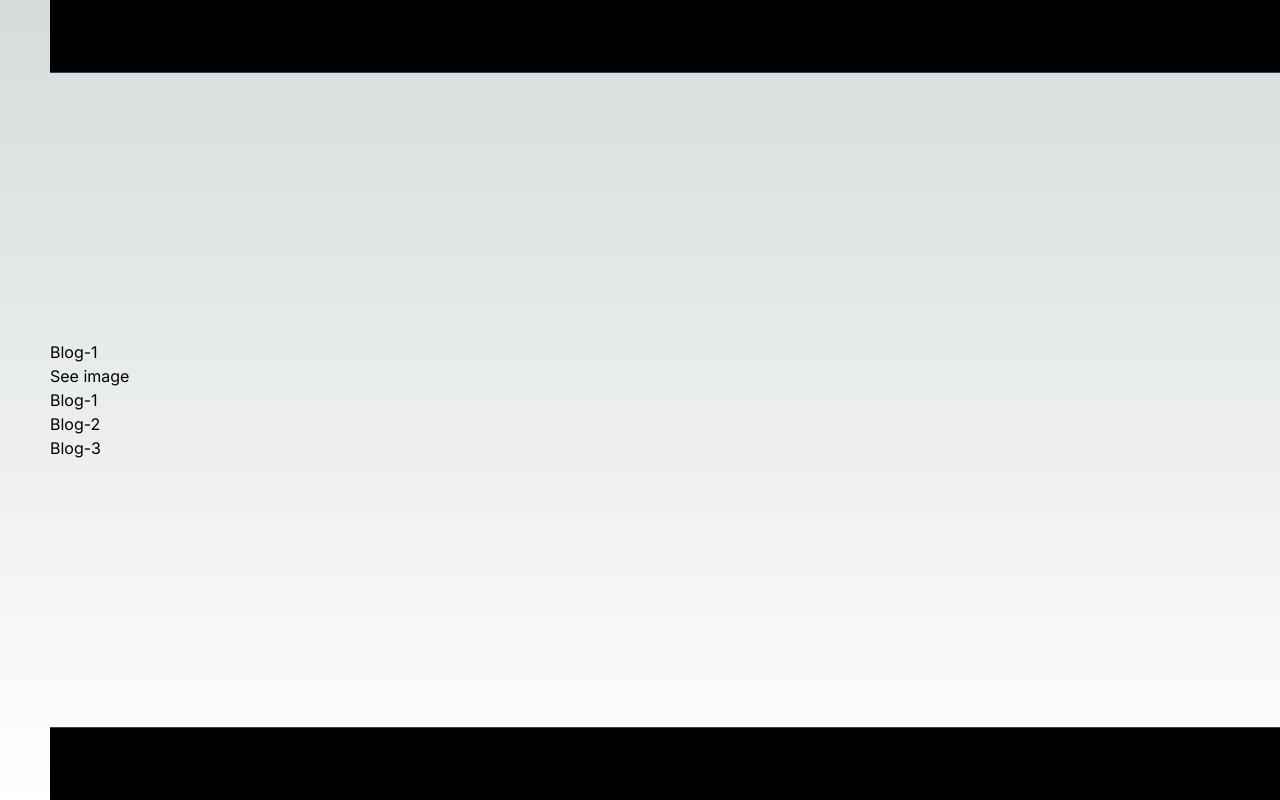
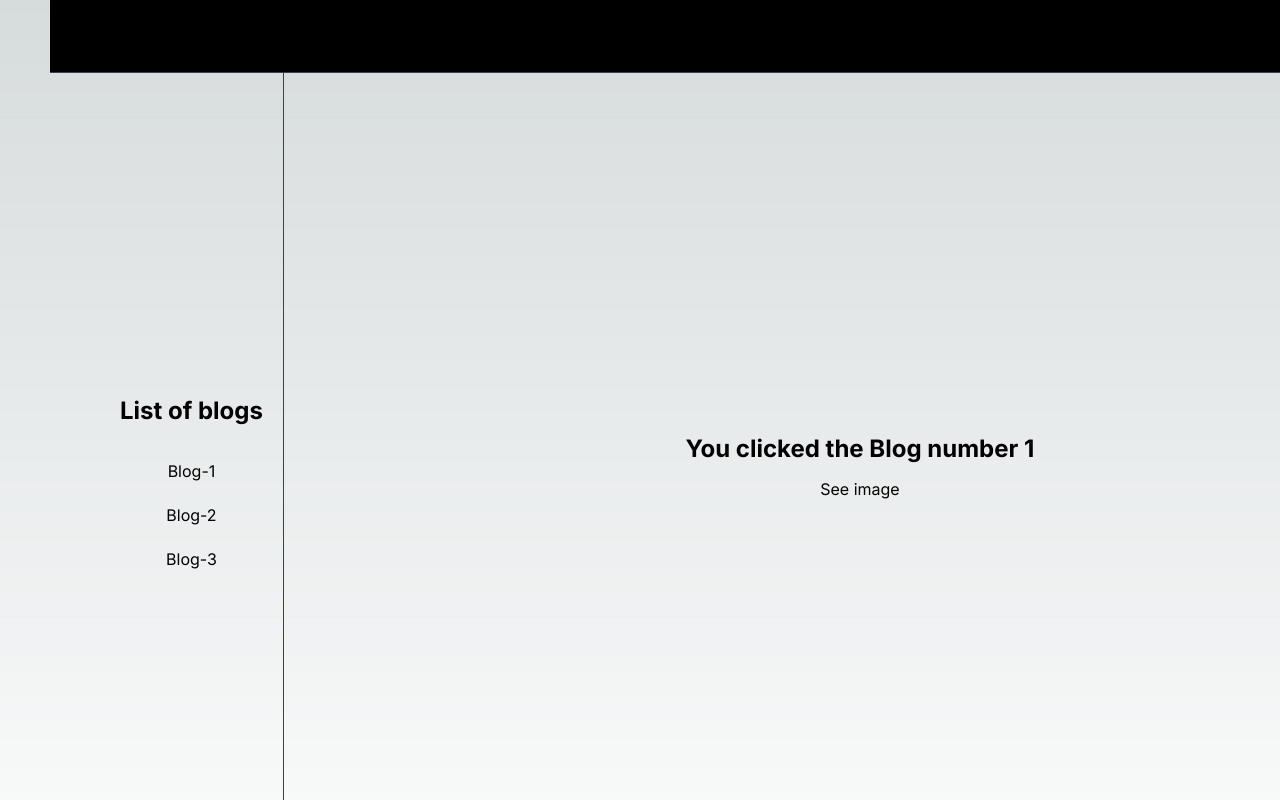
Before and after one commit to HarenaFiantso/Blog-app-practice, a Next.js app: page /blog/1 in a window 1280 px wide. Shown: the top 800 px of the page. Built offline with nearby package versions, Linux system fonts and the light colour scheme.

Commit message:
chore: add layout for blog

```diff
--- a/app/blog/[blogId]/page.tsx
+++ b/app/blog/[blogId]/page.tsx
@@ -4,16 +4,9 @@ import {blogs} from "@/app/datas/BlogList";
 
 const BlogPage = ({params}: { params: { blogId: string } }) => {
     return (
-        <div>
-            <h1>Blog-{params.blogId}</h1>
-            <Link href={`/blog/${params.blogId}/image`}>See image</Link>
-            <ul>
-                {blogs.map((blog) => (
-                    <li key={blog.id}>
-                        <Link href={`/blog/${blog.id}`}>{blog.title}</Link>
-                    </li>
-                ))}
-            </ul>
+        <div className="flex items-center justify-center flex-col">
+            <h1 className="mb-3 font-bold text-2xl">You clicked the Blog number {params.blogId}</h1>
+            <Link href={`/blog/${params.blogId}/image`} className="hover:underline mb-8">See image</Link>
         </div>
     );
 }
--- /dev/null
+++ b/app/blog/layout.tsx
@@ -0,0 +1,15 @@
+import {ReactNode} from "react";
+import BlogList from "@/app/components/BlogList";
+
+const BlogLayout = ({children}: { children: ReactNode }) => {
+    return (
+        <div className='h-[820px] px-[50px] flex flex-row justify-between items-center'>
+            <BlogList />
+            <div className="flex-1">
+                {children}
+            </div>
+        </div>
+    );
+}
+
+export default BlogLayout;
--- a/app/blog/page.tsx
+++ /dev/null
@@ -1,3 +0,0 @@
-export default function BlogPage() {
-    return <>Blog page</>
-}
--- /dev/null
+++ b/app/components/BlogList.tsx
@@ -0,0 +1,19 @@
+import {blogs} from "@/app/datas/BlogList";
+import Link from "next/link";
+
+const BlogList = () => {
+    return (
+        <div className="h-full border-r border-r-gray-700 p-5 flex justify-center gap-5 flex-col items-center text-center">
+            <h1 className="mb-3 font-bold text-2xl">List of blogs</h1>
+            <ul className="flex flex-col gap-5">
+                {blogs.map((blog) => (
+                    <li key={blog.id}>
+                        <Link href={`/blog/${blog.id}`} className="hover:underline">{blog.title}</Link>
+                    </li>
+                ))}
+            </ul>
+        </div>
+    );
+}
+
+export default BlogList;
--- a/app/globals.css
+++ b/app/globals.css
@@ -24,6 +24,4 @@ body {
       rgb(var(--background-end-rgb))
     )
     rgb(var(--background-start-rgb));
-  height: 100vh;
-  width: 100vw;
 }
```
